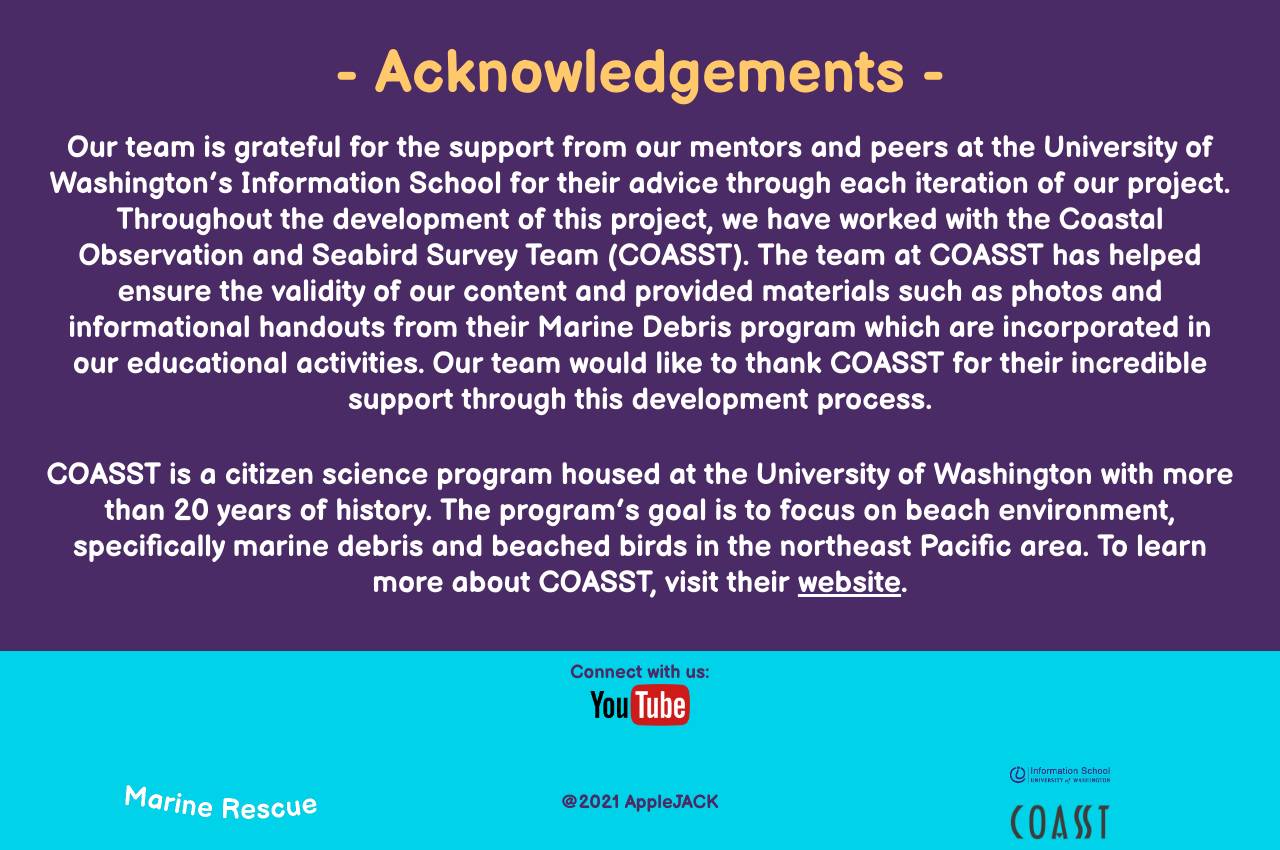
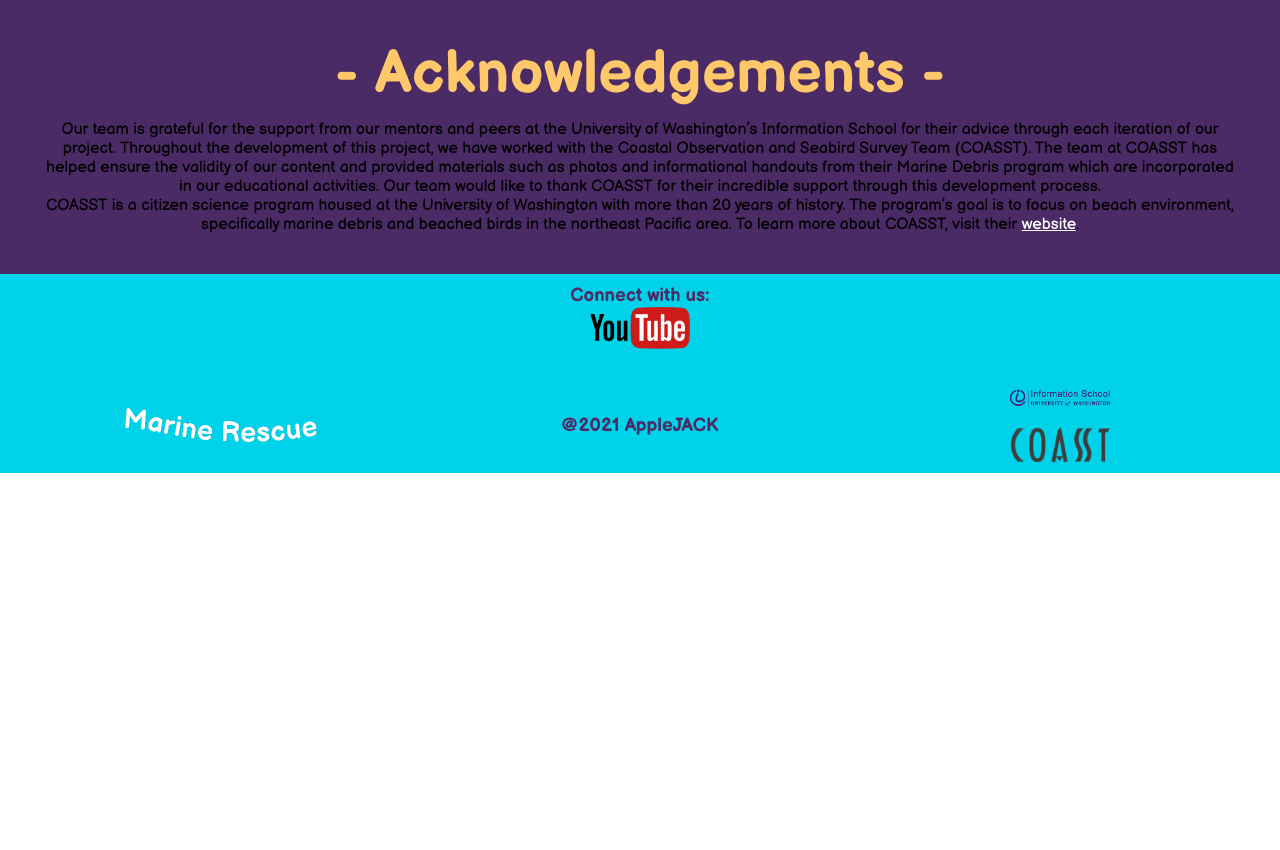
Before and after one commit to UW-AppleJACK/applejack, a React (Create React App) app in the folder marinerescue-frontend/: page /about in a window 1280 px wide. Shown: the part 1740-2590 px from the top of the page. After the commit the page ends 2213 px from the top, so only its background shows below. Built offline with nearby package versions, Linux system fonts and the light colour scheme.

Commit message:
Update marinerescue-frontend/src/pages/AboutPage.js
Co-authored-by: Andrey Butenko <andreybutenko@users.noreply.github.com>

```diff
--- a/marinerescue-frontend/src/pages/AboutPage.js
+++ b/marinerescue-frontend/src/pages/AboutPage.js
@@ -77,9 +77,8 @@
                     <div class="row">
                         <div class="column">
                             <h1>- Acknowledgements - </h1>
-                            <h2>Our team is grateful for the support from our mentors and peers at the University of Washington’s Information School for their advice through each iteration of our project. Throughout the development of this project, we have worked with the Coastal Observation and Seabird Survey Team (COASST). The team at COASST has helped ensure the validity of our content and provided materials such as photos and informational handouts from their Marine Debris program which are incorporated in our educational activities. Our team would like to thank COASST for their incredible support through this development process.  </h2>
-                            <br />
-                            <h2>COASST is a citizen science program housed at the University of Washington with more than 20 years of history. The program’s goal is to focus on beach environment, specifically marine debris and beached birds in the northeast Pacific area. To learn more about COASST, visit their <a href="https://coasst.org/">website</a>.</h2>
+                            <p>Our team is grateful for the support from our mentors and peers at the University of Washington’s Information School for their advice through each iteration of our project. Throughout the development of this project, we have worked with the Coastal Observation and Seabird Survey Team (COASST). The team at COASST has helped ensure the validity of our content and provided materials such as photos and informational handouts from their Marine Debris program which are incorporated in our educational activities. Our team would like to thank COASST for their incredible support through this development process.  </p>
+                            <p>COASST is a citizen science program housed at the University of Washington with more than 20 years of history. The program’s goal is to focus on beach environment, specifically marine debris and beached birds in the northeast Pacific area. To learn more about COASST, visit their <a href="https://coasst.org/" target="_blank">website</a>.</p>
                         </div>
                     </div>
                 </div>
```
